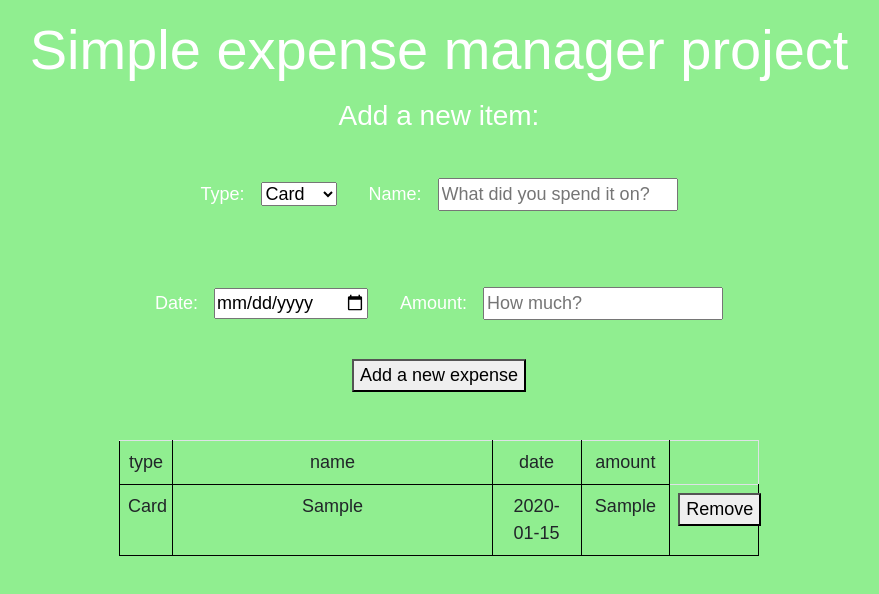
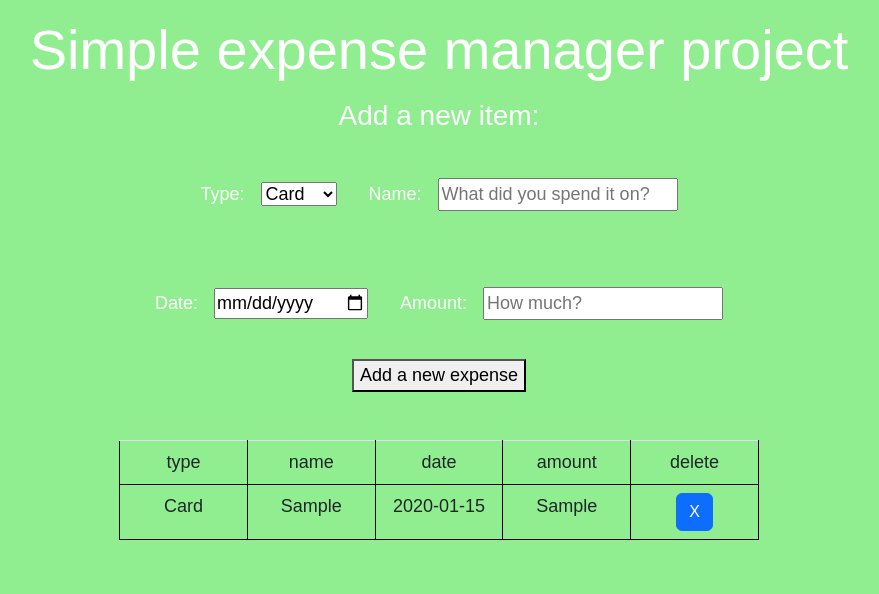
Before and after one commit to Ahmad-ayoub/expense-tracker-React, a React (Create React App) app: page / in a window 1280 px wide. Both pictures are taken after typing "Sample", "2020-01-15", "Sample" into the empty fields and a click on the button "Add a new expense". Shown: the top 594 px of the page, without its empty margins (201-1080 px from the left). Built offline with nearby package versions, Linux system fonts and the light colour scheme; a small style sheet from the web is missing; the HTML template or start-up script is replaced by a standard one.

Commit message:
final updates

```diff
--- a/package.json
+++ b/package.json
@@ -14,7 +14,7 @@
     "typescript": "^4.9.5",
     "web-vitals": "^2.1.4"
   },
-  "homepage": "https://Ahmad-ayoub.github.io/expense-tracker/",
+  "homepage": "https://Ahmad-ayoub.github.io/expense-tracker-React/",
   "scripts": {
     "start": "react-scripts start",
     "build": "react-scripts build",
--- a/src/components/ExpenseForm.js
+++ b/src/components/ExpenseForm.js
@@ -1,12 +1,14 @@
 import React, { useState } from "react";
 
 function ExpenseForm({ onAddExpense }) {
-  const [expenseInput, setExpenseInput] = useState({
+  const defaultExpense = {
     type: "Card",
     name: "",
     date: "",
     amount: "",
-  });
+  };
+
+  const [expenseInput, setExpenseInput] = useState(defaultExpense);
 
   const handleInputChange = (e) => {
     const { name, value } = e.target;
@@ -16,7 +18,7 @@ function ExpenseForm({ onAddExpense }) {
   const handleAddExpense = (event) => {
     event.preventDefault();
     onAddExpense(expenseInput);
-    setExpenseInput({ type: "Card", name: "", date: "", amount: "" });
+    setExpenseInput(defaultExpense);
   };
 
   return (
--- a/src/components/ExpenseTracker.js
+++ b/src/components/ExpenseTracker.js
@@ -4,8 +4,9 @@ import Table from "./Table";
 function ExpenseTracker({}) {
   const [expenses, setExpenses] = useState([]);
 
-  const handleAddExpense = (expense) => {
-    setExpenses([...expenses, expense]);
+  const onAddExpense = (expense) => {
+    const updatedExpenses = [...expenses, expense];
+    setExpenses(updatedExpenses);
   };
 
   const handleDeleteExpense = (index) => {
@@ -15,7 +16,7 @@ function ExpenseTracker({}) {
 
   return (
     <div>
-      <ExpenseForm onAddExpense={handleAddExpense} />
+      <ExpenseForm onAddExpense={onAddExpense} />
       <Table expenses={expenses} onDeleteExpense={handleDeleteExpense} />
     </div>
   );
--- a/src/components/Table.js
+++ b/src/components/Table.js
@@ -1,27 +1,43 @@
 import React from "react";
-function Table({ expenses, onDeleteExpense }) {
+function Table(props) {
+  function returnFormatedExpenses() {
+    const { expenses, onDeleteExpense } = props;
+    const expensesAsTable = expenses.map((expense, index) => {
+      const { type, name, date, amount } = expense;
+      return (
+        <tr key={index}>
+          <td>{type}</td>
+          <td>{name}</td>
+          <td>{date}</td>
+          <td>{amount}</td>
+          <td>
+            <button
+              type="button"
+              className="btn btn-primary"
+              onClick={() => onDeleteExpense(index)}
+            >
+              X
+            </button>
+          </td>
+        </tr>
+      );
+    });
+    return expensesAsTable;
+  }
+
   return (
     <div>
       <div className="d-flex justify-content-center pt-5 w-100">
         <table border="1" className="table">
           <tbody>
             <tr>
-              <td className="col-1">type</td>
-              <td className="col-6">name</td>
-              <td>date</td>
-              <td>amount</td>
+              <td className="col-3">type</td>
+              <td className="col-3">name</td>
+              <td className="col-3">date</td>
+              <td className="col-3">amount</td>
+              <td className="col-3">delete</td>
             </tr>
-            {expenses.map((expense, index) => (
-              <tr key={index}>
-                <td>{expense.type}</td>
-                <td>{expense.name}</td>
-                <td>{expense.date}</td>
-                <td>{expense.amount}</td>
-                <td>
-                  <button onClick={() => onDeleteExpense(index)}>Remove</button>
-                </td>
-              </tr>
-            ))}
+            {returnFormatedExpenses()}
           </tbody>
         </table>
       </div>
```
Also changed, not shown: 1 other file (tests, documents, lock files or other folders).
